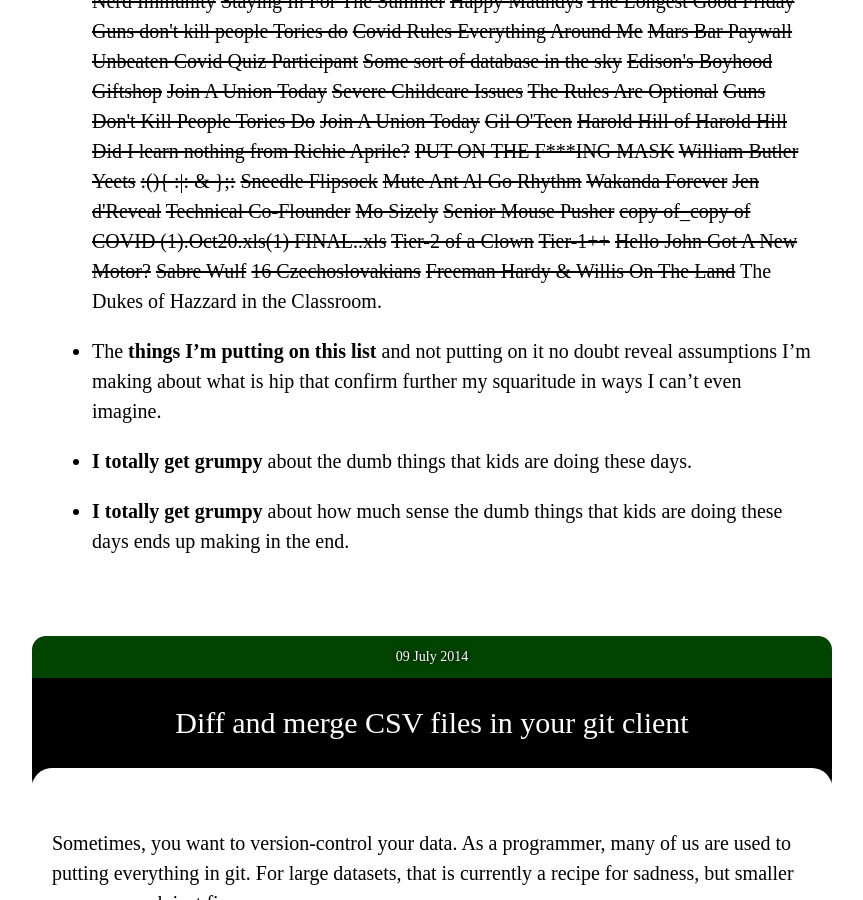
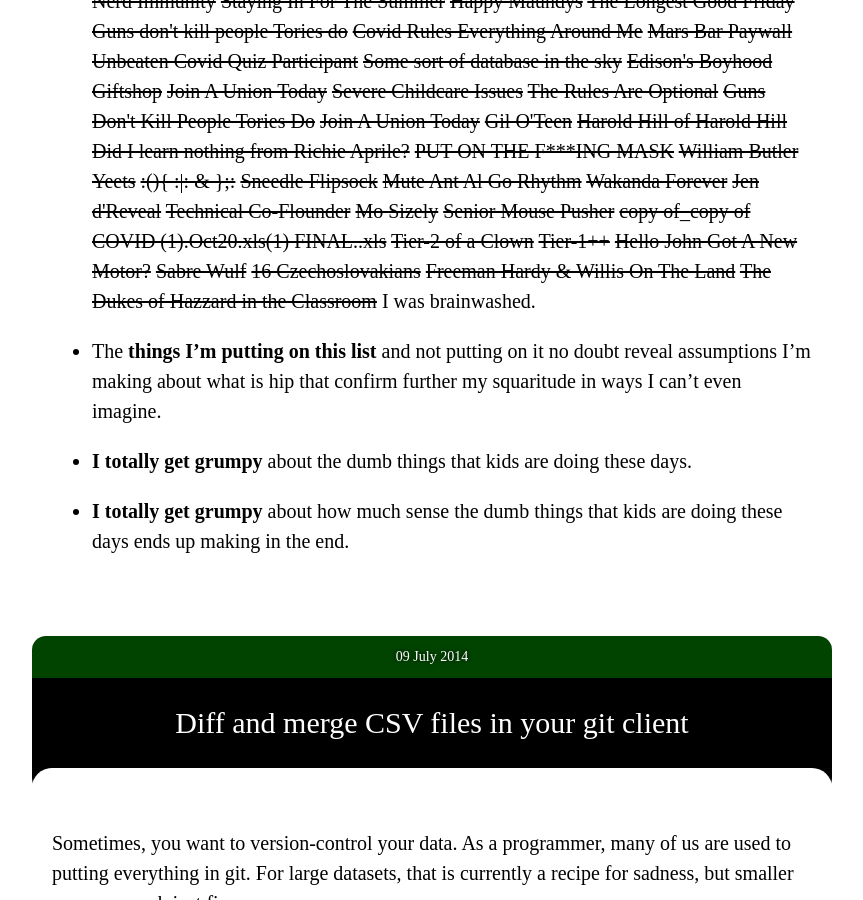
Before and after one commit to paulfitz/paulfitz.github.io, a Jekyll site: the page built from index.html, in a window 1280 px wide and 900 px high, scrolled down 28916 px. Shown: the whole window, without its empty margins (208-1071 px from the left). Built offline with Jekyll 4.4.1, drawn with Linux system fonts in a browser that asks for light colours; nearby versions of some CDN libraries.

Commit message:
add a pikesleyism

```diff
--- a/_data/pikes.json
+++ b/_data/pikes.json
@@ -242,5 +242,6 @@
   "Sabre Wulf",
   "16 Czechoslovakians",
   "Freeman Hardy &amp; Willis On The Land",
-  "The Dukes of Hazzard in the Classroom"
+  "The Dukes of Hazzard in the Classroom",
+  "I was brainwashed"
 ]
```
